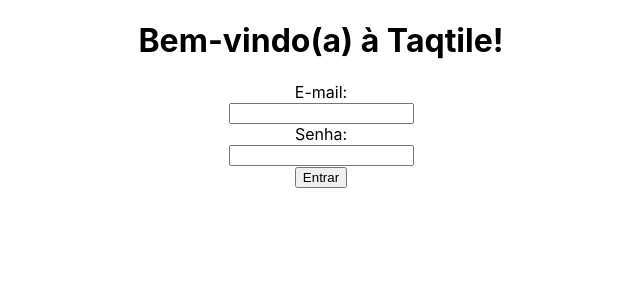
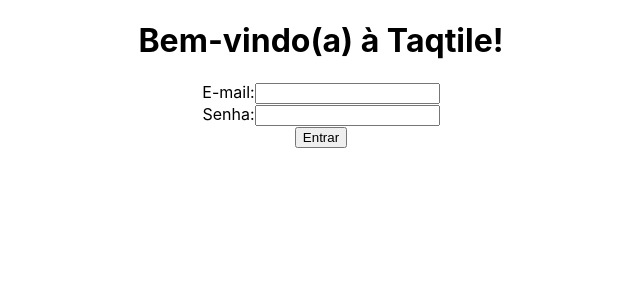
Before and after one commit to indigotech/onboard-react-hugo-cruz, a React (Create React App) app in the folder my-app/: page / in a window 1280 px wide. Shown: the top 300 px of the page, without its empty margins (319-959 px from the left). Built offline with nearby package versions, Linux system fonts and the light colour scheme.

Commit message:
change form

```diff
--- a/my-app/src/pages/login/login.tsx
+++ b/my-app/src/pages/login/login.tsx
@@ -3,25 +3,31 @@ import React from 'react';
 export class Login extends React.Component {
   render() {
     return (
-      <div className="Login">
-        <h1 className="Title">Bem-vindo(a) à Taqtile!</h1>
-        <form>
-          <label> E-mail: </label><br />
-          <input
-            type="text"
-            name="email"
-          /><br />
-          <label> Senha: </label><br />
-          <input
-            type="text"
-            name="password"
-          /><br />
+      <div className="Container">
+        <div className="Header">
+          <h1>Bem-vindo(a) à Taqtile!</h1>
+        </div>
+        <form className="Login" id="login">
+          <div className="FormControl">
+            <label>E-mail:</label>
+            <input
+              type="text"
+              id="email"
+            />
+          </div>
+          <div className="FormControl">
+            <label>Senha:</label>
+            <input
+              type="text"
+              id="password"
+            />
+          </div>
           <button
             type="submit"
-            className="Button"
+            className="FormButton"
           >
             Entrar
-          </button><br />
+          </button>
         </form>
       </div>
     );
```
